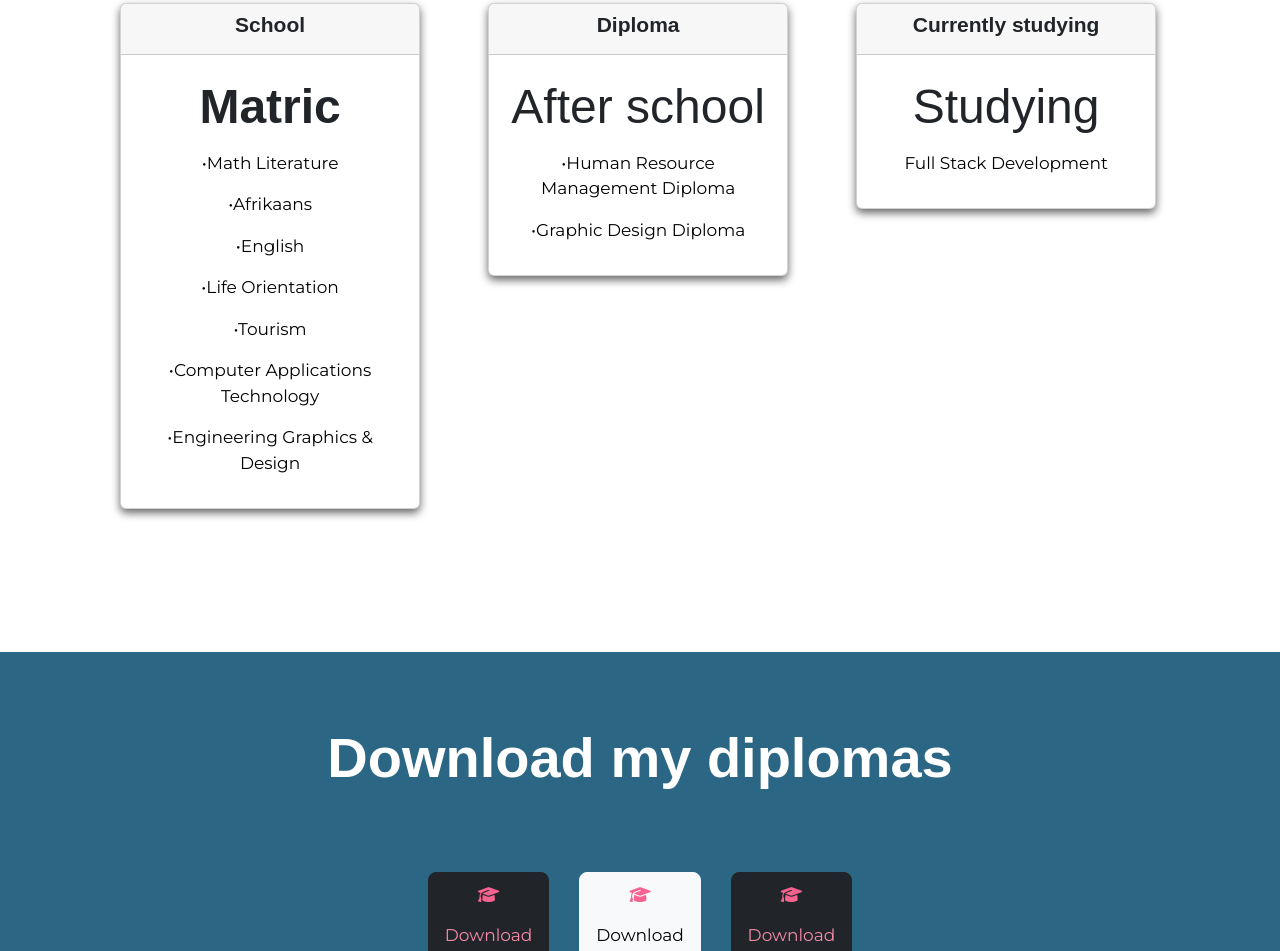
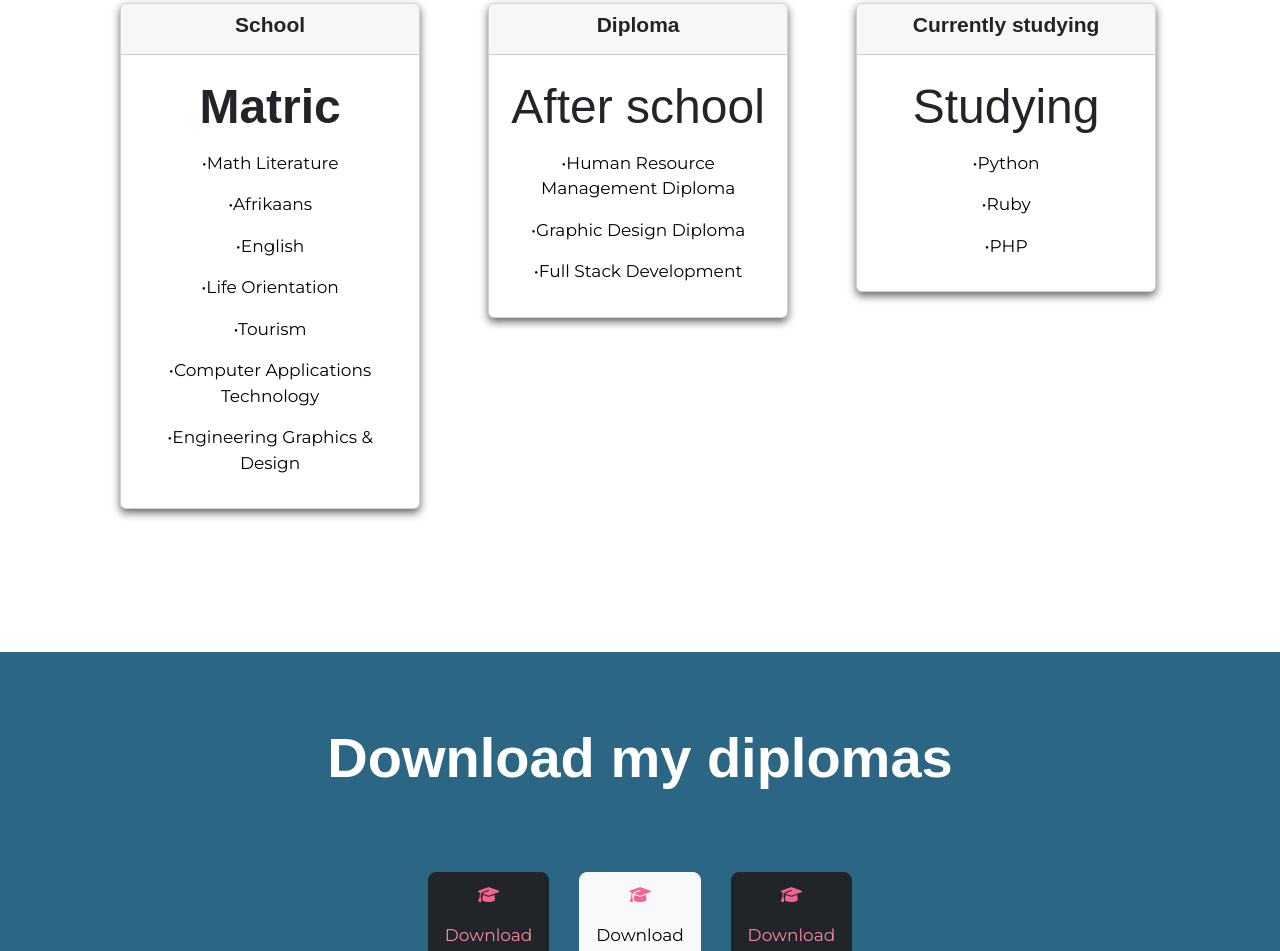
Before and after one commit to Anuscka/adportfolio, a plain HTML site: page index.html in a window 1280 px wide. Shown: the part 3155-4106 px from the top of the page. Drawn offline with nearby package versions, Linux system fonts and the light colour scheme.

Commit message:
Update index.html

```diff
--- a/index.html
+++ b/index.html
@@ -311,6 +311,7 @@
             <h2 class="price-text">After school</h2>
             <p>•Human Resource Management Diploma</p>
             <p>•Graphic Design Diploma</p>
+            <p>•Full Stack Development</p>
           </div>
         </div>
       </div>
@@ -322,7 +323,9 @@
           </div>
           <div class="card-body">
             <h2 class="price-text">Studying</h2>
-            <p>Full Stack Development</p>
+            <p>•Python</p>
+            <p>•Ruby</p>
+            <p>•PHP</p>
 
           </div>
         </div>
```
